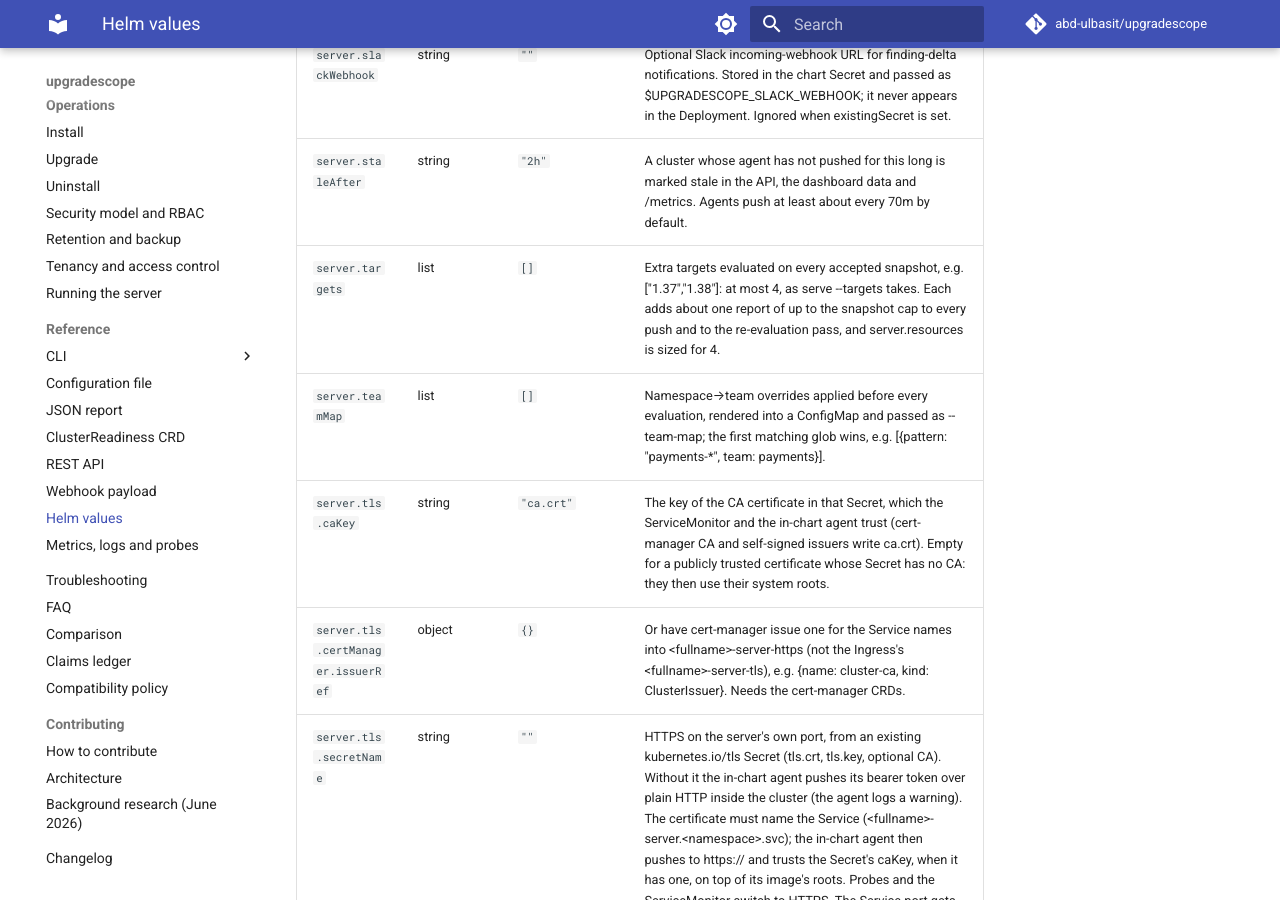
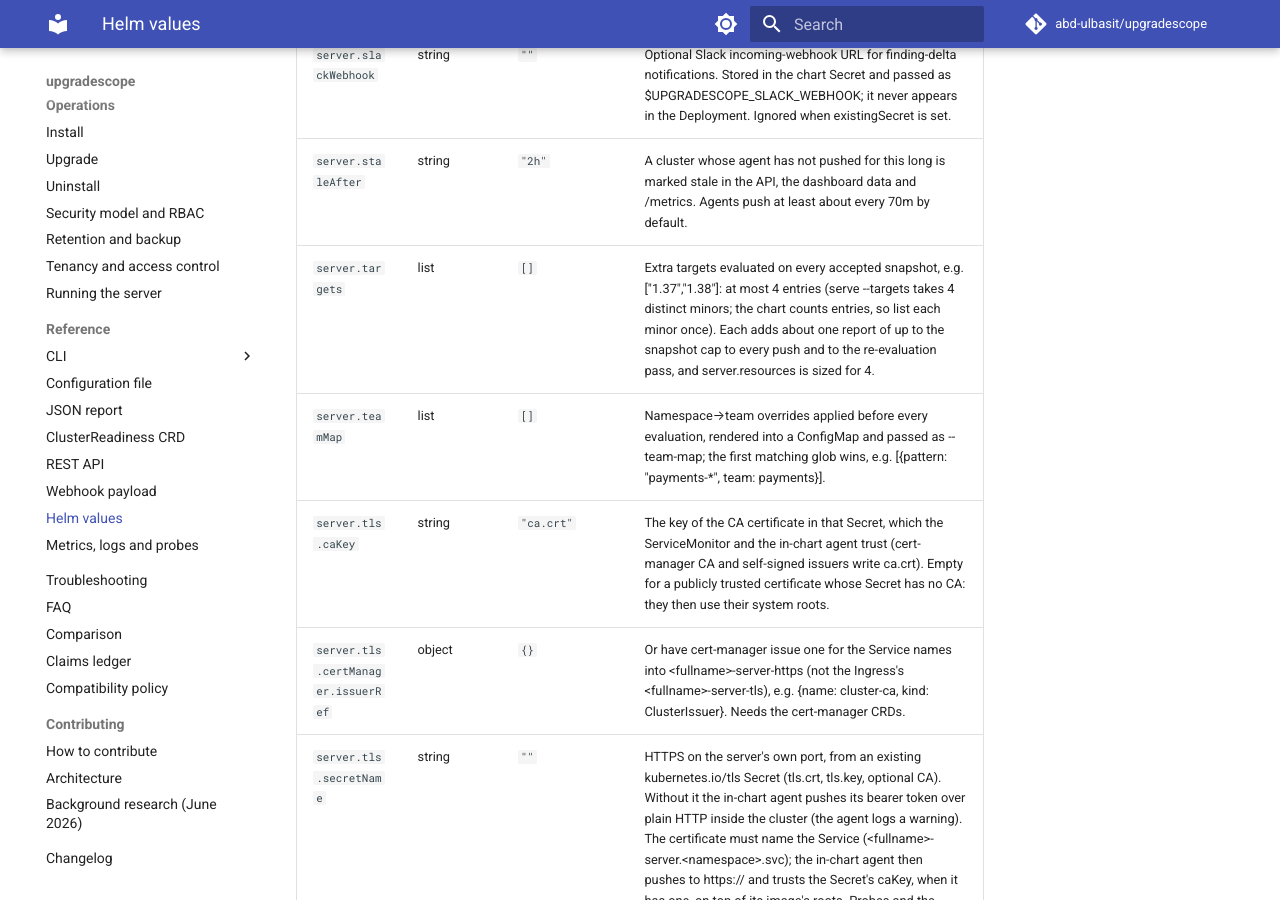
Before and after one commit to abd-ulbasit/upgradescope, an MkDocs documentation site: the page built from docs/reference/helm-values.md, in a window 1280 px wide and 900 px high, scrolled down 10547 px. Built offline with MkDocs 1.6.1 and Material for MkDocs 9.7.7, drawn with Linux system fonts in a browser that asks for light colours; comment, search, counter and statistics services are not loaded.

Commit message:
docs(chart): server.targets counts entries, serve distinct minors
The schema's maxItems counts list entries, so 1.39 and v1.39 are two
there and one to serve; the values comment, the schema description and
the chart README say so.

Refs #121

Co-Authored-By: Claude Fable 5 <noreply@anthropic.com>

```diff
--- a/docs/reference/helm-values.md
+++ b/docs/reference/helm-values.md
@@ -100,7 +100,7 @@ instead of being ignored. Installing and configuring the chart:
 | `server.sharedIngestToken` | bool | `true` | Serve the shared ingest token at all. It may push as ANY cluster; false leaves only per-cluster tokens (`upgradescope tokens create &lt;cluster&gt;`, each bound to one cluster name): the chart Secret holds no ingestToken, serve gets none, and the in-chart agent needs its own token (agent.existingSecret or agent.serverToken). |
 | `server.slackWebhook` | string | `""` | Optional Slack incoming-webhook URL for finding-delta notifications. Stored in the chart Secret and passed as $UPGRADESCOPE_SLACK_WEBHOOK; it never appears in the Deployment. Ignored when existingSecret is set. |
 | `server.staleAfter` | string | `"2h"` | A cluster whose agent has not pushed for this long is marked stale in the API, the dashboard data and /metrics. Agents push at least about every 70m by default. |
-| `server.targets` | list | `[]` | Extra targets evaluated on every accepted snapshot, e.g. ["1.37","1.38"]: at most 4, as serve --targets takes. Each adds about one report of up to the snapshot cap to every push and to the re-evaluation pass, and server.resources is sized for 4. |
+| `server.targets` | list | `[]` | Extra targets evaluated on every accepted snapshot, e.g. ["1.37","1.38"]: at most 4 entries (serve --targets takes 4 distinct minors; the chart counts entries, so list each minor once). Each adds about one report of up to the snapshot cap to every push and to the re-evaluation pass, and server.resources is sized for 4. |
 | `server.teamMap` | list | `[]` | Namespace→team overrides applied before every evaluation, rendered into a ConfigMap and passed as --team-map; the first matching glob wins, e.g. [{pattern: "payments-*", team: payments}]. |
 | `server.tls.caKey` | string | `"ca.crt"` | The key of the CA certificate in that Secret, which the ServiceMonitor and the in-chart agent trust (cert-manager CA and self-signed issuers write ca.crt). Empty for a publicly trusted certificate whose Secret has no CA: they then use their system roots. |
 | `server.tls.certManager.issuerRef` | object | `{}` | Or have cert-manager issue one for the Service names into &lt;fullname&gt;-server-https (not the Ingress's &lt;fullname&gt;-server-tls), e.g. {name: cluster-ca, kind: ClusterIssuer}. Needs the cert-manager CRDs. |
```
Also changed, not shown: deploy/chart/README.md (+3 -2 lines), 3 other files.
